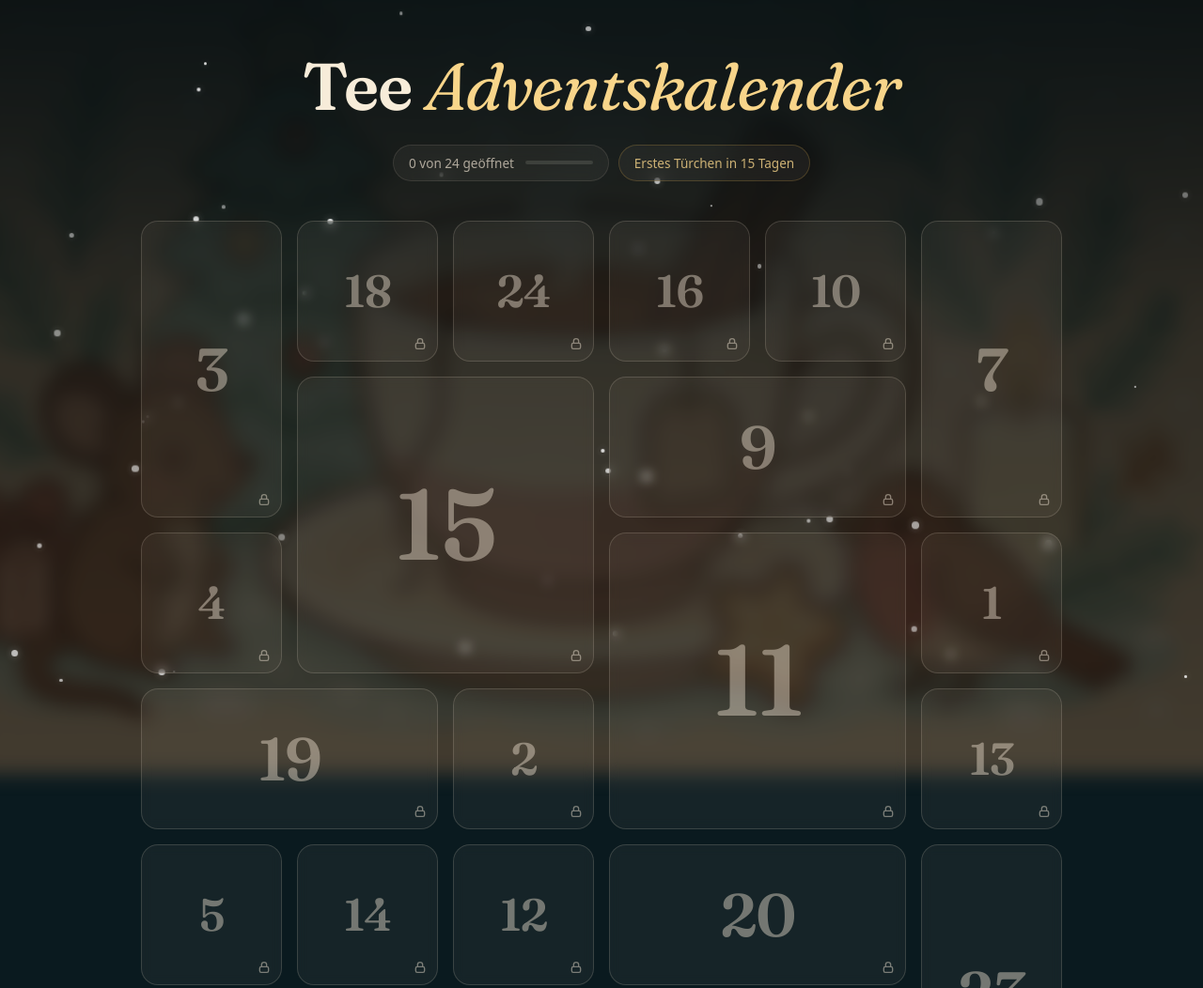
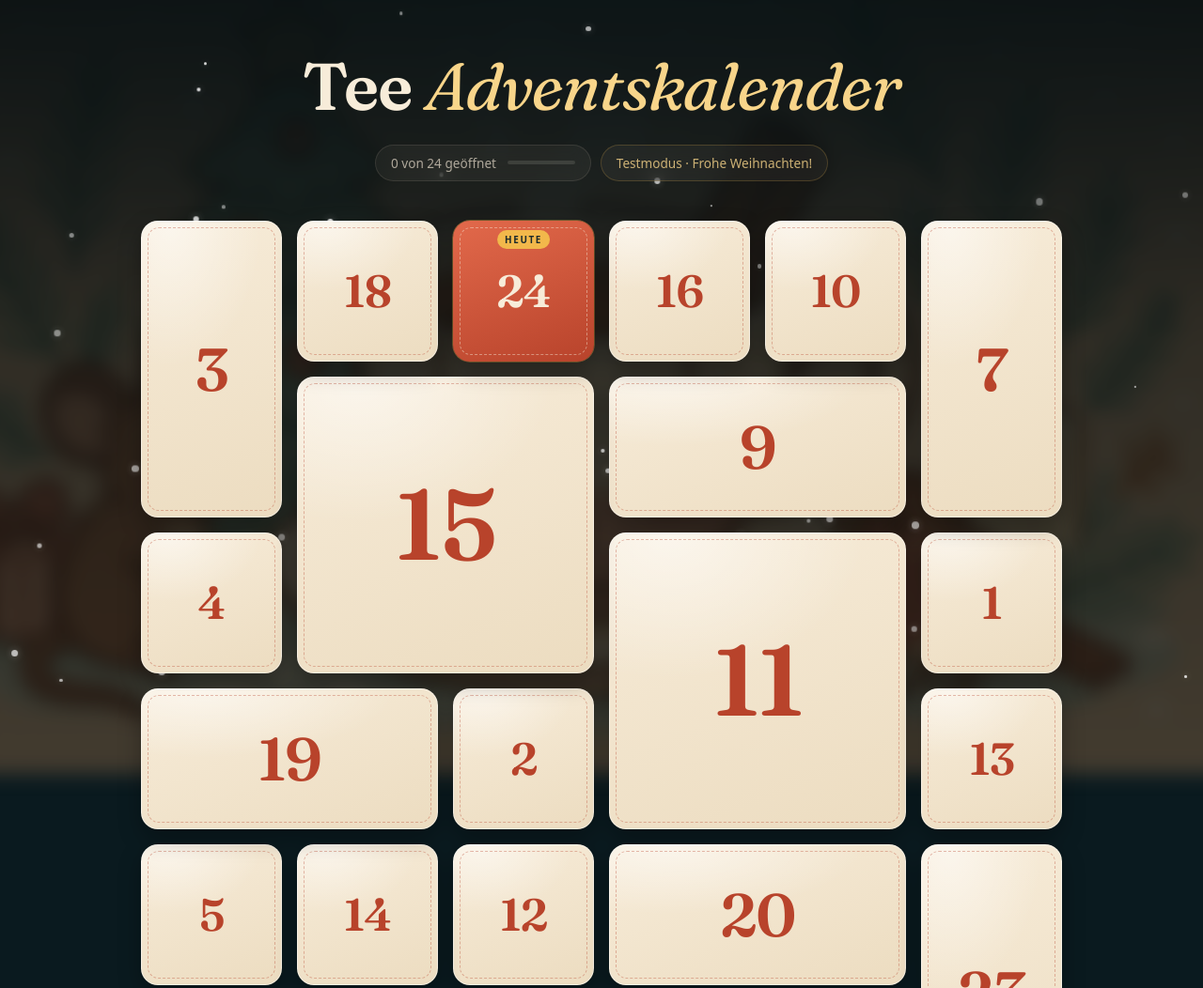
Before and after one commit to lukidu/tea-advent-calendar, a plain HTML site: page index.html in a window 1280 px wide. Shown: the top 1052 px of the page at 94% size. Drawn offline with Linux system fonts and the light colour scheme.

Commit message:
New teas for 2026; test mode on for 24 December 2026
Teas taken from the filled-in spreadsheet, with spelling corrections.

Co-Authored-By: Claude Fable 5.2 <noreply@anthropic.com>
Claude-Session: https://claude.ai/code/session_01Vk7xqFHLkwn2AJzRJVFPxV

```diff
--- a/index.html
+++ b/index.html
@@ -12,7 +12,7 @@
   <title>Tee Adventskalender</title>
   <link rel="icon" href="images/favicon.svg" type="image/svg+xml" />
   <link rel="preload" href="fonts/fraunces-latin-wght-normal.woff2" as="font" type="font/woff2" crossorigin />
-  <link rel="stylesheet" href="style.css?v=12.9" />
+  <link rel="stylesheet" href="style.css?v=13.0" />
 </head>
 <body>
   <div class="page-bg">
@@ -69,6 +69,6 @@
     </div>
   </div>
 
-  <script src="script.js?v=12.9"></script>
+  <script src="script.js?v=13.0"></script>
 </body>
 </html>
--- a/script.js
+++ b/script.js
@@ -18,8 +18,8 @@ const CALENDAR_YEAR = 2026;
 // den echten Kalender nicht.
 // WICHTIG: Vor dem Verschenken wieder auf false stellen!
 // ============================================================
-const TEST_MODE = false;
-const TEST_DATE = '2026-12-16'; // Jahr-Monat-Tag
+const TEST_MODE = true;
+const TEST_DATE = '2026-12-24'; // Jahr-Monat-Tag
 
 const STORAGE_KEY        = TEST_MODE ? 'openedDoors-test' : `openedDoors-${CALENDAR_YEAR}`;
 const LEGACY_STORAGE_KEY = 'openedDoors'; // alter Speicherort (Kalender 2025)
```
Also changed, not shown: tees.txt.
